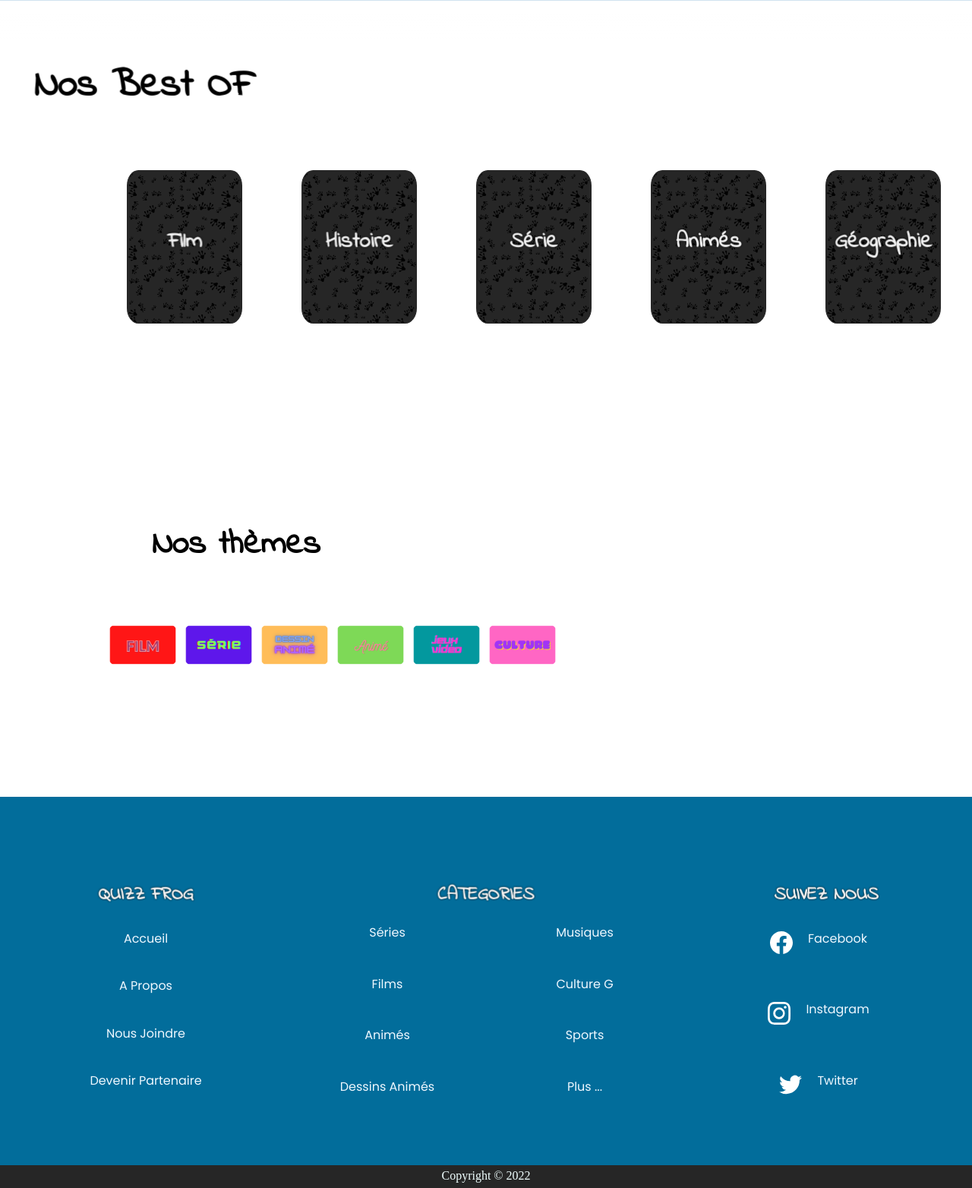
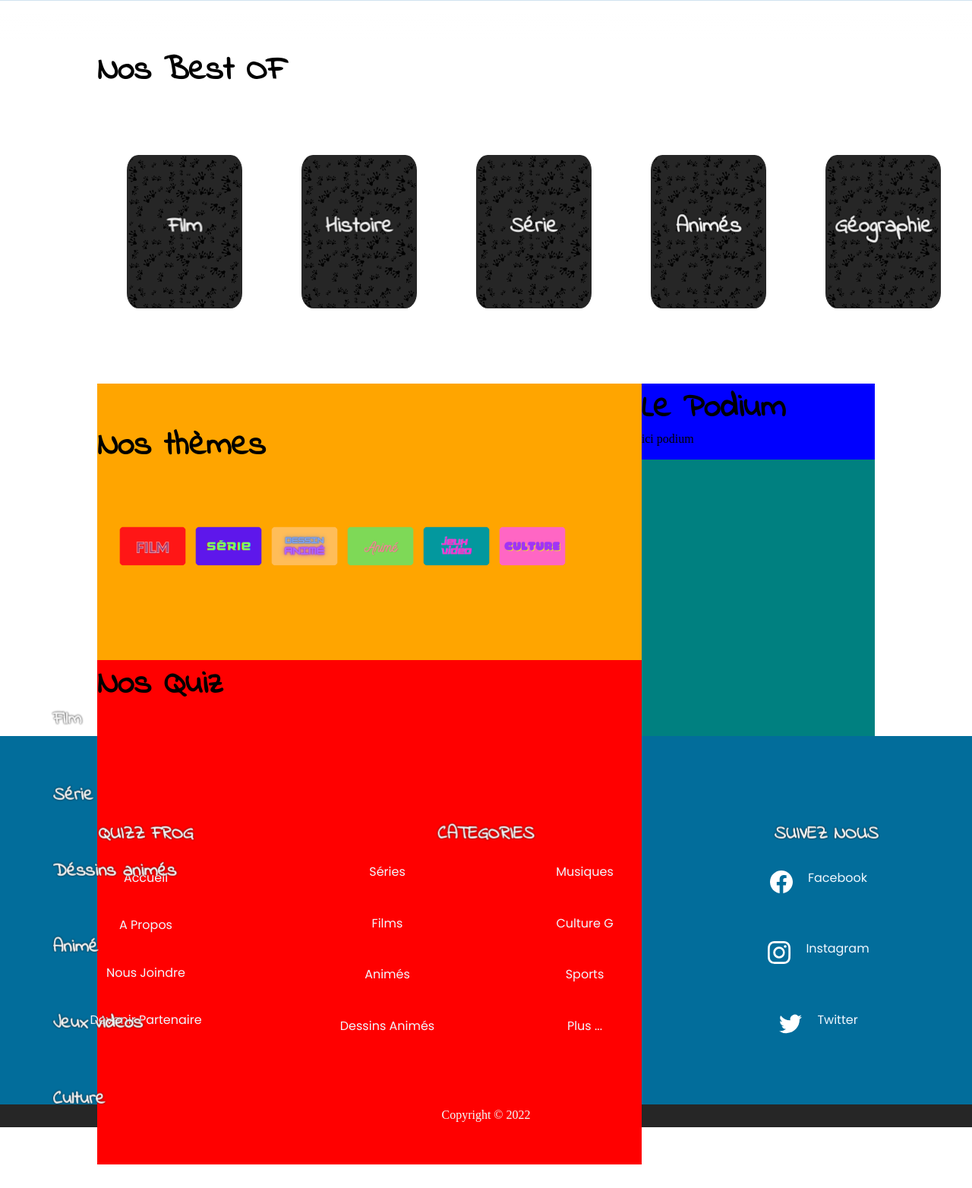
Before and after one commit to lucieculin/froggy-quizz, a PHP site: page / in a window 1280 px wide. Shown: the part 1139-2703 px from the top of the page at 76% size. After the commit the page ends 2672 px from the top, so only its background shows below. Run offline with PHP 8.4, Linux system fonts and the light colour scheme.

Commit message:
reorganisation v-desktop + creation modules quiz-by-theme

```diff
--- a/accueil.css
+++ b/accueil.css
@@ -33,6 +33,12 @@ body {
     background-repeat: repeat;
 }
 
+.container-home-page{
+    margin: 0 10% ;
+    display: flex;
+    justify-content: center;
+    flex-direction: column;
+}
 
 nav {
     position: fixed;
@@ -828,11 +834,10 @@ section span {
 
 /************************* vip cards*******************************/
 
-.container-body{
+.quiz-vedette{
     border-radius: 10px;
-    margin:  60px auto;
-    padding: 20px;
-    width: 80%;
+    margin:  60px 0 ;
+    width: 100%;
 
 }
 .cards {
@@ -944,13 +949,14 @@ align-items: flex-start;
 .card:hover .buttonbtn {
     transform: perspective(500px) translateZ(50px) translatex(30px);
 }
-.h2-best-of {
+
+.h2-title-section {
     color: var(--color2);
     text-decoration: none;
     font-family: var(--font2);
     font-size: 44px;
-    transform: perspective(500px) translateZ(70px);
 margin: 0px auto;
+width: 100%;
 
 }
 h3{
@@ -1027,6 +1033,7 @@ color: var(--color3);
     display: flex;
     justify-content: center;
 width: 90%;
+padding: 50px 0;
 
  }
 
@@ -1049,19 +1056,53 @@ width: 90%;
 
  }
  .wrapper-theme{
-    width: 50%;
-padding:50px ;
-margin: 100px;
+    width: 100%;
+padding:50px 0 ;
  }
- .h2-theme{
+
+ .h2-title-section{
     color: var(--color2);
     text-decoration: none;
     font-family: var(--font2);
     font-size: 44px;
+    margin: 0px auto;
+width: 100%;
 
-    padding: 50px;
  }
  .all-theme img{
     width: 90%;
     height: 90%;
  }
+
+
+
+
+ .container-podium{
+    width: 100%;
+    height: 100px;
+    background: blue;
+}
+
+.container-quiz-by-theme{
+     width: 100%;
+     height: 100px;
+     background: red;
+
+ }
+ .container-home-grid{
+    display:flex;
+ }
+
+ .container-home-left{
+     display: flex;
+     flex-direction: column;
+     width: 70%;
+     background: orange;
+    }
+
+    .container-home-right{
+        display: flex;
+        flex-direction: column;
+        width: 30%;
+        background: teal;
+    }
--- a/index.php
+++ b/index.php
@@ -137,9 +137,20 @@
 
 
 
-  <div class="container-body quiz-vedette">
+  <!-- /*******************page******************************/ -->
+
+
+
+
+
+
+
+  <div class="container-home-page">
+
+
+    <div class=" quiz-vedette">
       <div class="container-margin">
-      <h2 class="h2-best-of">Nos Best OF</h2>
+        <h2 class="h2-title-section">Nos Best OF</h2>
         <div class="cards">
 
 
@@ -198,8 +209,11 @@
         </div>
       </div>
     </div>
+    <div class="container-home-grid">
+      <div class="container-home-left">
+
         <div class="wrapper-theme">
-    <h2 class="h2-theme">Nos thèmes</h2>
+          <h2 class="h2-title-section">Nos thèmes</h2>
           <div class="theme-container">
             <div class="all-theme">
               <div class="theme-icon"><img src="./assets/images/film.png" alt="logo film"></div>
@@ -212,8 +226,56 @@
           </div>
         </div>
 
+        <div class="container-quiz-by-theme">
+          <h2 class="h2-title-section">Nos Quiz</h2>
+
+          <div class="container-quiz-by-theme">
+            <h3 class="title-quiz-by-theme">Film</h3>
+            <div class="container-quiz-quiz-by-theme"></div>
+          </div>
 
 
+          <div class="container-quiz-by-theme">
+            <h3 class="title-quiz-by-theme">Série</h3>
+            <div class="container-quiz-quiz-by-theme"></div>
+          </div>
+
+          <div class="container-quiz-by-theme">
+            <h3 class="title-quiz-by-theme">Déssins animés</h3>
+            <div class="container-quiz-quiz-by-theme"></div>
+          </div>
+
+
+          <div class="container-quiz-by-theme">
+            <h3 class="title-quiz-by-theme">Animé</h3>
+            <div class="container-quiz-quiz-by-theme"></div>
+          </div>
+
+
+          <div class="container-quiz-by-theme">
+            <h3 class="title-quiz-by-theme">Jeux videos</h3>
+            <div class="container-quiz-quiz-by-theme"></div>
+          </div>
+
+
+          <div class="container-quiz-by-theme">
+            <h3 class="title-quiz-by-theme">Culture</h3>
+            <div class="container-quiz-quiz-by-theme"></div>
+          </div>
+
+      </div>
+    </div>
+    <div class="container-home-right">
+
+      <div class="container-podium">
+        <h2 class="h2-title-section">Le Podium</h2>
+        ici podium
+      </div>
+    </div>
+  </div>
+
+
+  </div>
   <?php
   include('./partials/footer.php')
   ?>
```
Lines whose indentation alone changed are shown as unchanged.
